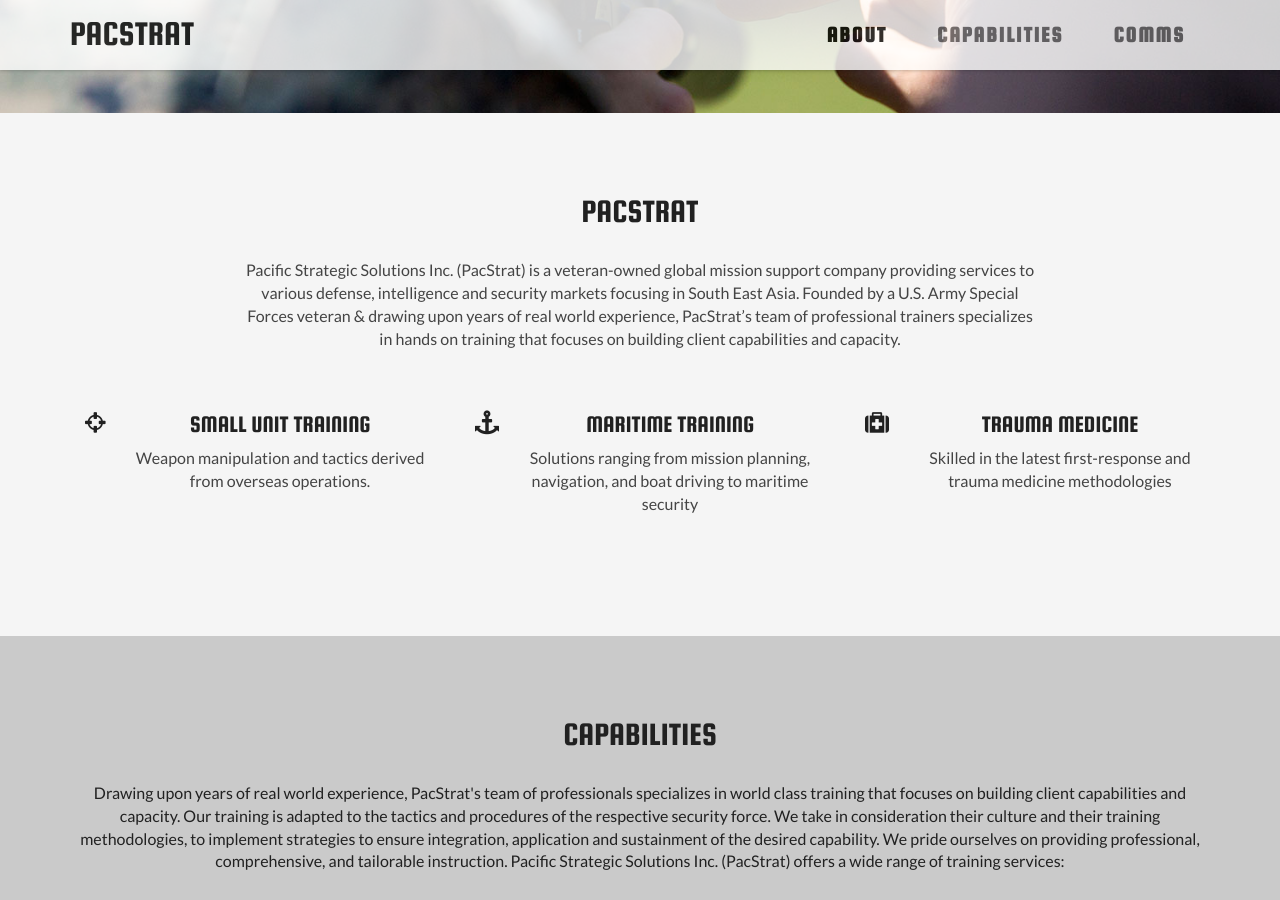
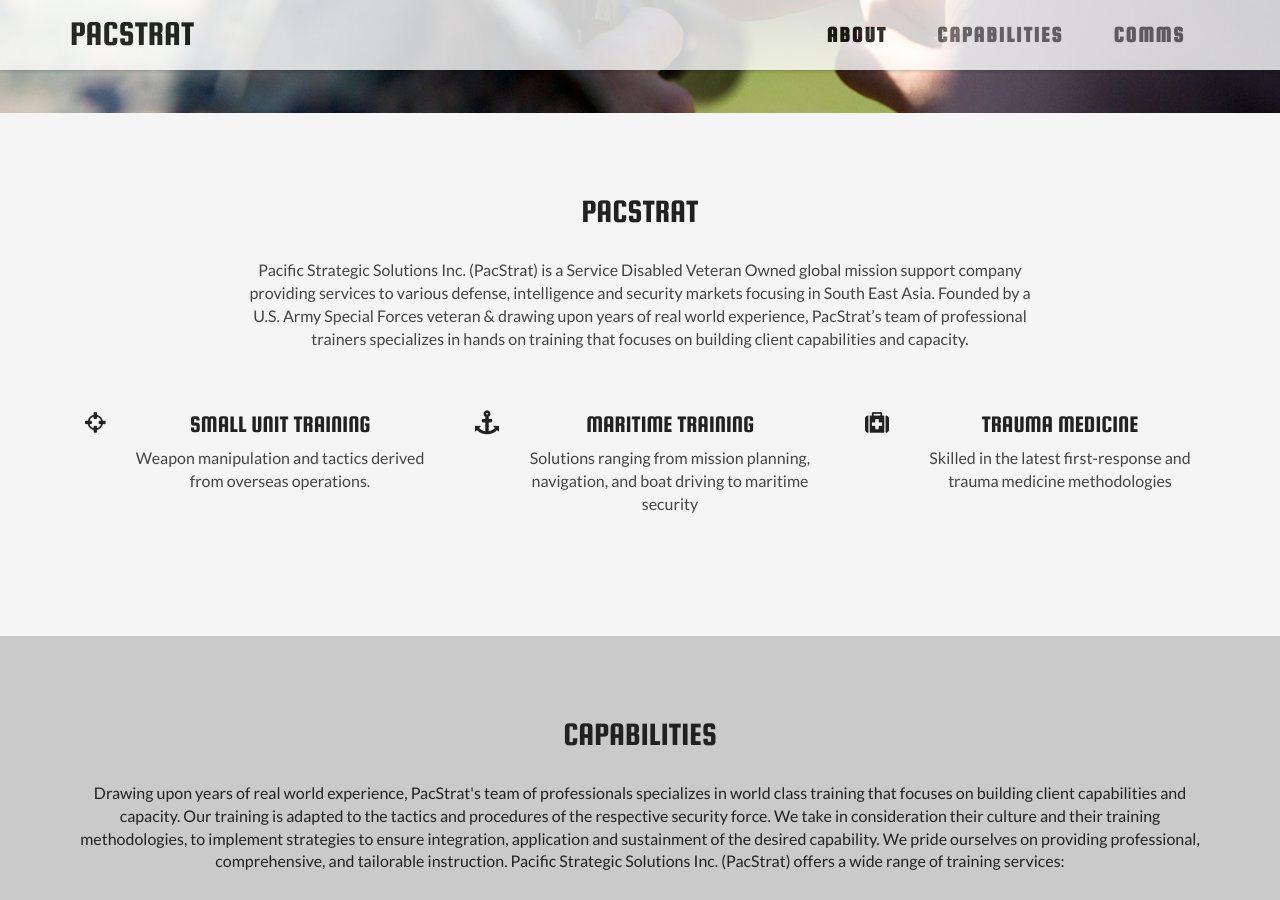
Before and after one commit to pacstrat/pacstrat.github.io, a Jekyll site: the page built from index.html, in a window 1280 px wide and 900 px high, scrolled down 587 px. Built offline with Jekyll 4.4.1, drawn with Linux system fonts in a browser that asks for light colours.

Commit message:
text on about

```diff
--- a/_includes/about.html
+++ b/_includes/about.html
@@ -2,7 +2,7 @@
     <section id="about" class="about section">
         <div class="container">
             <h2 class="title text-center">PACSTRAT</h2>
-            <p class="intro text-center">Pacific Strategic Solutions Inc. (PacStrat) is a veteran-owned global mission support company providing services to various defense, intelligence and security markets focusing in South East Asia. Founded by a U.S. Army Special Forces veteran & drawing upon years of real world experience, PacStrat’s team of professional trainers specializes in hands on training that focuses on building client capabilities and capacity.</p>
+            <p class="intro text-center">Pacific Strategic Solutions Inc. (PacStrat) is a Service Disabled Veteran Owned global mission support company providing services to various defense, intelligence and security markets focusing in South East Asia. Founded by a U.S. Army Special Forces veteran & drawing upon years of real world experience, PacStrat’s team of professional trainers specializes in hands on training that focuses on building client capabilities and capacity.</p>
             <div class="row">
                 <div class="item col-md-4 col-sm-6 col-xs-12">
 
```
